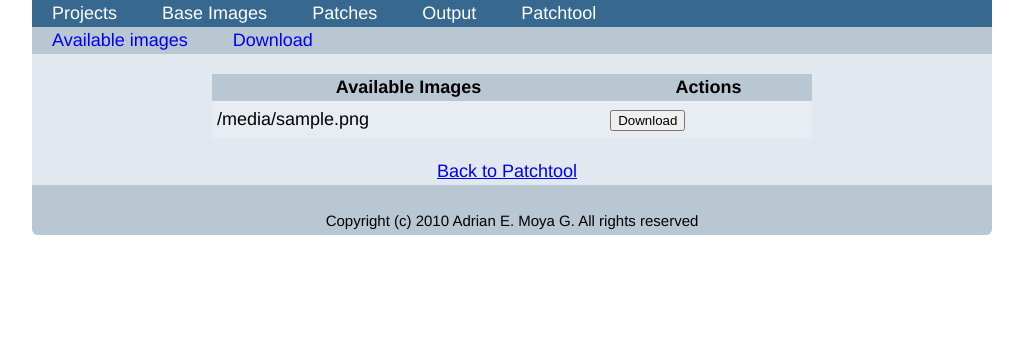
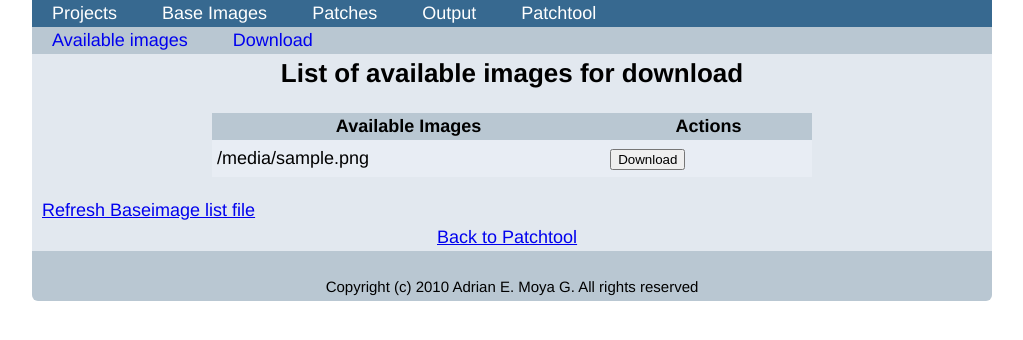
Before and after one commit to adrianmoya/tkldevenv_webapp, a Django app: template templates/baseimages/listimages.html in a window 1280 px wide. Shown: the part 65-405 px from the top of the page, without its empty margins (128-1151 px from the left). Run offline with Django 3.2, Linux system fonts and the light colour scheme; the template is opened without the code that fills it: most values are stand-ins (such as "Sample title", 1, 10 or a date in 2020).

Commit message:
Refresh options for baseimage list files

```diff
--- a/baseimages/urls.py
+++ b/baseimages/urls.py
@@ -5,4 +5,5 @@
     ('^$', images_index),
     (r'^listimages/$', available_images),
     (r'^getimage/$', get_image),
+    (r'^refreshfile/$', refresh_list),
 )
--- a/settings.py
+++ b/settings.py
@@ -99,4 +99,10 @@
 
 STATIC_DOC_ROOT = os.path.join(os.path.dirname(__file__), 'media').replace('\\', '/')
 
+# TKLDEVENV Settings
+TKLPATCH_BASEIMAGES_FILE = '/usr/local/share/tklpatch/baseimagelist'
+TKLPATCH_PROJECTS_ROOT = '/srv/tklpatch/projects'
+TKLPATCH_BASEIMAGES_ROOT = '/srv/tklpatch/base-images'
+TKLPATCH_PATCHES_ROOT = '/srv/tklpatch/patches'
+TKLPATCH_OUTPUT_ROOT = '/srv/tklpatch/patched-isos'
 TKLPATCH_LOGS_ROOT = '/var/log/tklpatch/'
--- a/templates/baseimages/listimages.html
+++ b/templates/baseimages/listimages.html
@@ -1,10 +1,12 @@
 {% extends "baseimages/base_baseimages.html" %}
 {% block content %}
+<h3>List of available images for download</h3>
 <table id="baseimagetable" class="center">
     <thead>
         <tr><th>Available Images</th><th>Actions</th></tr>
     </thead>
     <tbody>
+        {% if imagelist %}
             {% for x in imagelist %}
                 <tr class="{% cycle 'odd' 'even' %}">
                 <td>{{ x }}</td>
@@ -14,7 +16,13 @@
                 </form></td>
                 </tr>
             {% endfor %}
+        {% else %}
+            <tr><td>No baseimages list available.</td></tr>
+        {% endif %}
     </tbody>
 </table>
+<div id="refresbaseimages" class="center">
+    <a href="/baseimages/refreshfile">Refresh Baseimage list file</a>
+</div>
 <div id="backlink" class="center"><a href="/patchtool">Back to Patchtool</a></div>
 {% endblock %}
```
Also changed, not shown: baseimages/views.py (+21 -10 lines), 1 other file. Lines whose indentation alone changed are shown as unchanged.
